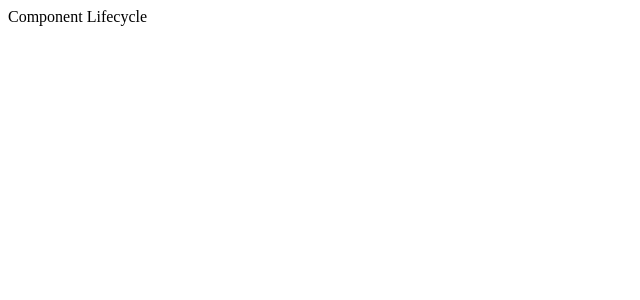
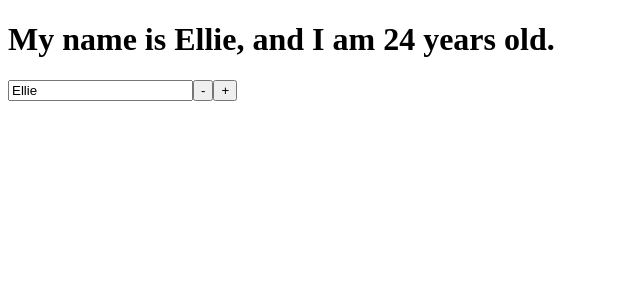
Before and after one commit to ellewright/CourseCareers-React-Unit, a React (Vite) app: page / in a window 1280 px wide. Shown: the top 300 px of the page, without its empty margins (0-640 px from the left). Built offline with nearby package versions, Linux system fonts and the light colour scheme.

Commit message:
Add UseEffectHook.jsx

```diff
--- a/src/App.jsx
+++ b/src/App.jsx
@@ -9,13 +9,14 @@ import ArrayStateProject from "./components/BasicStatefulComponents/ArrayStatePr
 import CounterWithNameProject, { CounterWithNameClass } from "./components/BasicStatefulComponents/CounterWithNameProject"
 import VirtualDom from "./components/ComponentLifecycle/VirtualDom"
 import ComponentLifecycle from "./components/ComponentLifecycle/ComponentLifecycle"
+import UseEffectHook from "./components/ComponentLifecycle/UseEffectHook"
 // import user from './user.json'
 // import './styles.css'
 // import img from './img.jpg'
 
 function App() {
   return (
-    <ComponentLifecycle />
+    <UseEffectHook />
   )
 }
 
--- a/src/components/BasicStatefulComponents/CounterWithNameProject.jsx
+++ b/src/components/BasicStatefulComponents/CounterWithNameProject.jsx
@@ -1,7 +1,7 @@
 import React, { useState } from "react"
 
 export default function CounterWithNameProject() {
-    console.log("Render child.")
+    // console.log("Render child.")
 
     const [name, setName] = useState("Ellie")
     const [age, setAge] = useState(24)
--- /dev/null
+++ b/src/components/ComponentLifecycle/UseEffectHook.jsx
@@ -0,0 +1,42 @@
+import { useState, useEffect } from "react"
+
+export default function UseEffectHook() {
+    const [name, setName] = useState("Ellie")
+    const [age, setAge] = useState(24)
+
+    // useEffect(() => {
+    //     console.log("Name was changed.") // runs at mount & every name change
+    // }, [name])
+
+    // useEffect(() => {
+    //     console.log("Age was changed:", age)
+    // }, [age])
+
+    useEffect(() => {
+        const handler = () => {
+            console.log(name)
+        }
+        document.addEventListener("click", handler)
+
+        return () => {
+            document.removeEventListener("click", handler) // cleanup function
+        }
+    })
+
+    function handleMinus() {
+        return setAge((currentAge) => currentAge - 1)
+    }
+
+    function handlePlus() {
+        return setAge((currentAge) => currentAge + 1)
+    }
+
+    return (
+        <div>
+            <h1>My name is {name}, and I am {age} years old.</h1>
+            <input type="text" value={name} onChange={(e) => setName(e.target.value)} />
+            <button onClick={handleMinus}>-</button>
+            <button onClick={handlePlus}>+</button>
+        </div>
+    )
+}
--- a/src/components/ComponentLifecycle/VirtualDom.jsx
+++ b/src/components/ComponentLifecycle/VirtualDom.jsx
@@ -4,7 +4,7 @@ import CounterWithNameProject from "../BasicStatefulComponents/CounterWithNamePr
 export default function VirtualDom() {
     const [appCount, setAppCount] = useState(0)
 
-    console.log("Render app.")
+    // console.log("Render app.")
     return (
         <div>
             <button
```
